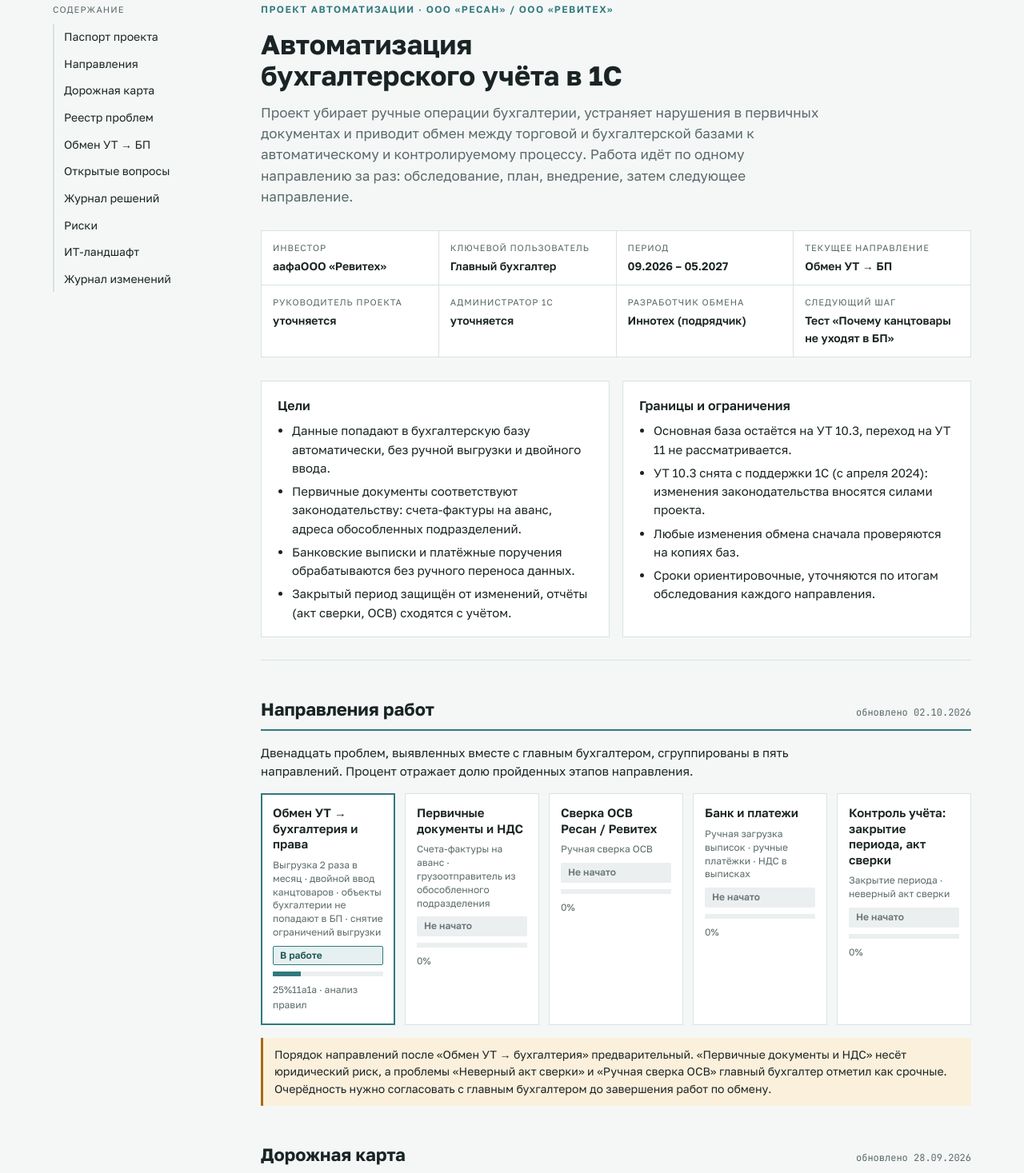
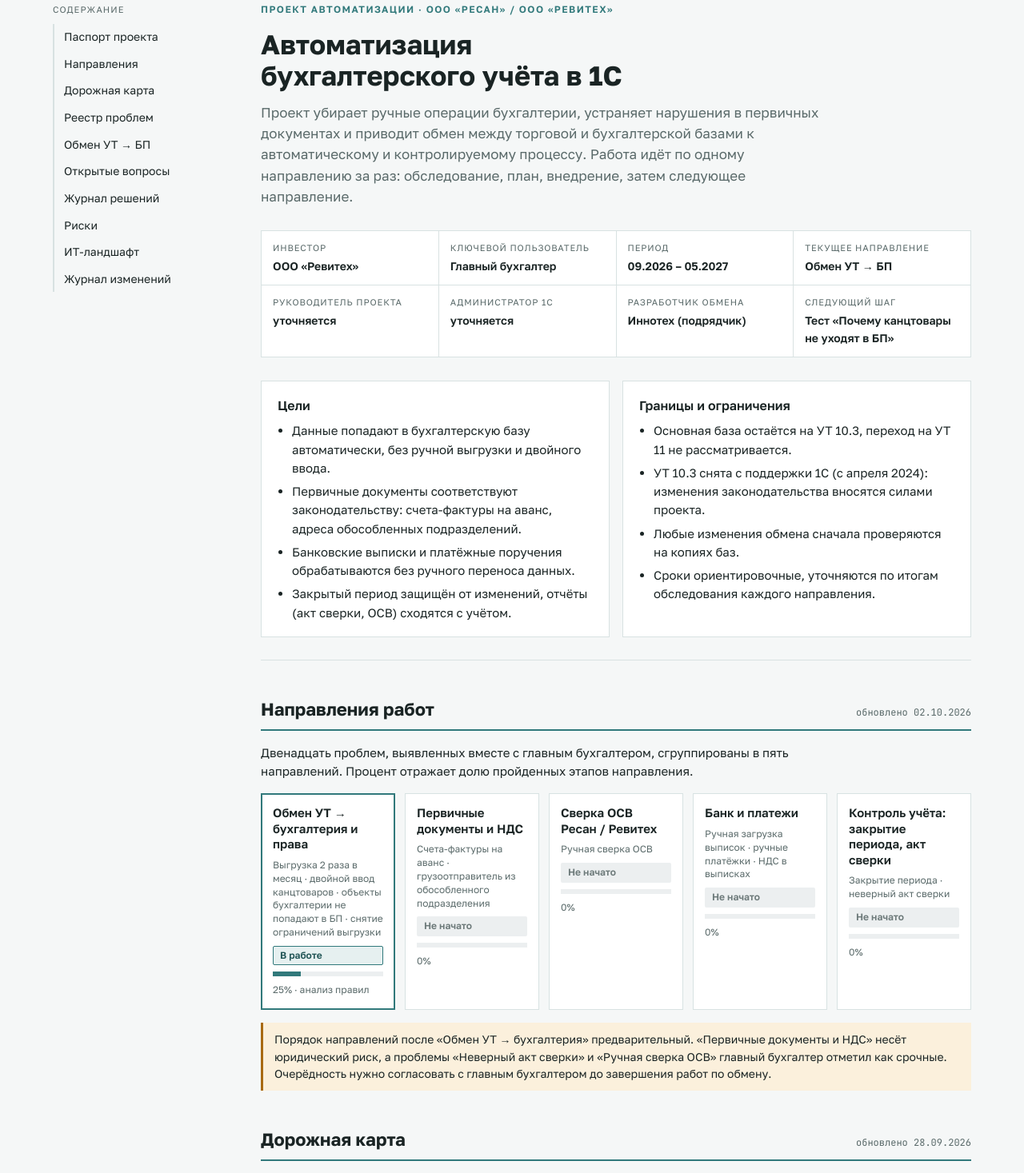
Before and after one commit to tork059/resan-revitech-buh, a plain HTML site: page index.html in a window 1280 px wide. Shown: the part 98-1565 px from the top of the page at 80% size. Drawn offline with Linux system fonts and the light colour scheme.

Commit message:
Правка дашборда

```diff
--- a/index.html
+++ b/index.html
@@ -1,4 +1,4 @@
-<!doctype html>\n<html><head><title>Автоматизация бухгалтерии Ресан–Ревитех</title>
+<!doctype html>\n<html><head></head><body>\n<title>Автоматизация бухгалтерии Ресан–Ревитех</title>
 <link rel="preconnect" href="https://fonts.googleapis.com">
 <link rel="preconnect" href="https://fonts.gstatic.com" crossorigin="">
 <link rel="stylesheet" href="https://fonts.googleapis.com/css2?family=Golos+Text:wght@400;500;600;700&amp;family=JetBrains+Mono:wght@400;500&amp;display=swap">
@@ -144,7 +144,7 @@
 html{scroll-behavior:smooth}
 </style>
 
-</head><body><div class="topbar">
+<div class="topbar">
   <div class="topbar-in">
     <div class="mark"><i></i>РЕВИТЕХ · ПРОЕКТНЫЙ ОФИС</div>
     <div class="meta">
@@ -178,7 +178,7 @@
       <h1>Автоматизация бухгалтерского учёта в 1С</h1>
       <p class="lead">Проект убирает ручные операции бухгалтерии, устраняет нарушения в первичных документах и приводит обмен между торговой и бухгалтерской базами к автоматическому и контролируемому процессу. Работа идёт по одному направлению за раз: обследование, план, внедрение, затем следующее направление.</p>
       <dl class="passport">
-        <div><dt>Инвестор</dt><dd>аафаООО «Ревитех»</dd></div>
+        <div><dt>Инвестор</dt><dd>ООО «Ревитех»</dd></div>
         <div><dt>Ключевой пользователь</dt><dd>Главный бухгалтер</dd></div>
         <div><dt>Период</dt><dd>09.2026 – 05.2027</dd></div>
         <div><dt>Текущее направление</dt><dd>Обмен УТ → БП</dd></div>
@@ -218,7 +218,7 @@
           <span class="pts">Выгрузка 2 раза в месяц · двойной ввод канцтоваров · объекты бухгалтерии не попадают в БП · снятие ограничений выгрузки</span>
           <span class="pill s-work">В работе</span>
           <div class="bar"><b style="width:25%"></b></div>
-          <span class="pct">25%11а1а · анализ правил</span>
+          <span class="pct">25% · анализ правил</span>
         </div>
         <div class="stream">
           <h3>Первичные документы и НДС</h3>
@@ -537,4 +537,4 @@
   el.innerHTML = h;
 })();
 </script>
-</body></html>\n
+\n</body></html>\n
```
